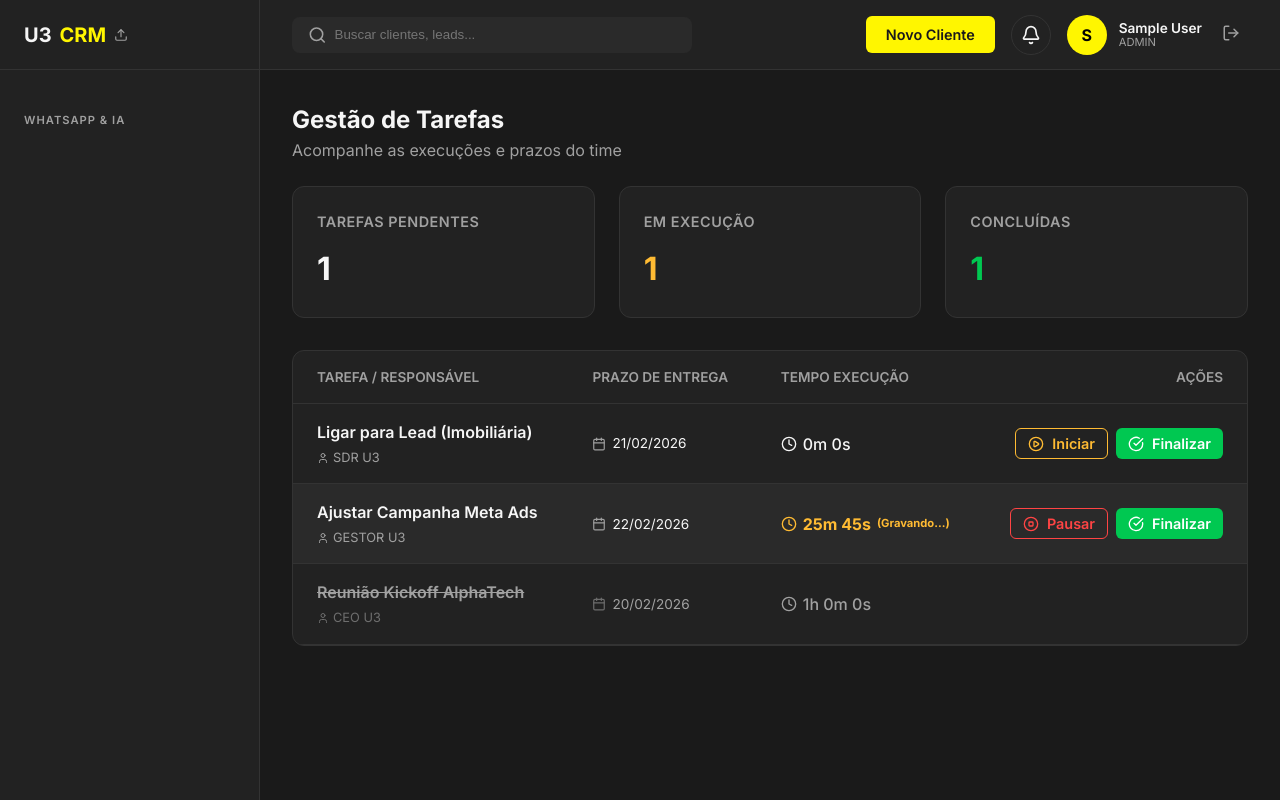
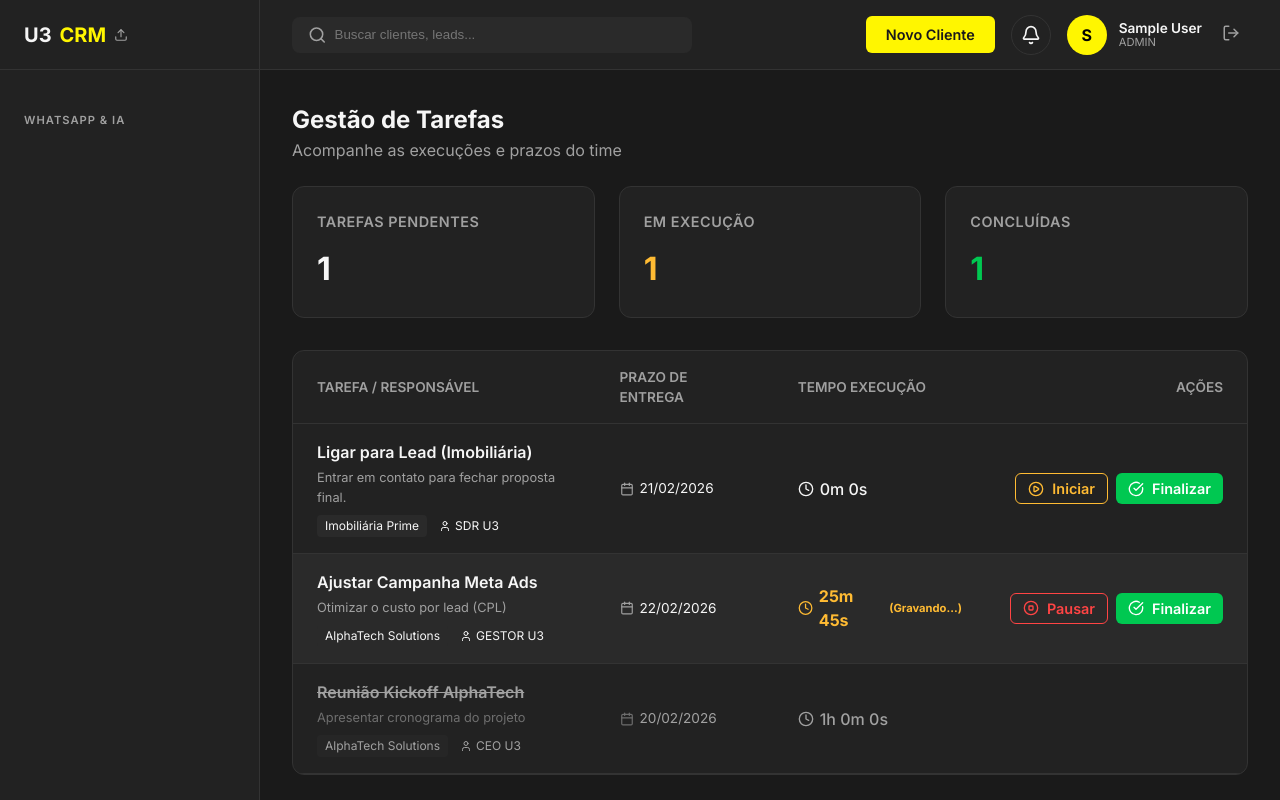
Before and after one commit to devu3company-stack/saas-u3company, a React (Vite) app: page /tarefas in a window 1280 px wide. Built offline with nearby package versions, Linux system fonts and the light colour scheme; sample sign-in values are in the browser's storage.

Commit message:
feat: add description and client reference fields to Tarefas module

```diff
--- a/src/pages/Tarefas.jsx
+++ b/src/pages/Tarefas.jsx
@@ -7,10 +7,12 @@ const Tarefas = () => {
 
     // Mock inicial das tarefas
     const [tarefas, setTarefas] = useState([
-        { id: 1, titulo: 'Ligar para Lead (Imobiliária)', responsavel: 'SDR U3', dataEntrega: '2026-02-21', status: 'pendente', tempoExecucao: 0, iniciadaEm: null },
-        { id: 2, titulo: 'Ajustar Campanha Meta Ads', responsavel: 'GESTOR U3', dataEntrega: '2026-02-22', status: 'em_andamento', tempoExecucao: 1540, iniciadaEm: Date.now() - 1540000 },
-        { id: 3, titulo: 'Reunião Kickoff AlphaTech', responsavel: 'CEO U3', dataEntrega: '2026-02-20', status: 'concluida', tempoExecucao: 3600, iniciadaEm: null }
+        { id: 1, titulo: 'Ligar para Lead (Imobiliária)', descricao: 'Entrar em contato para fechar proposta final.', cliente: 'Imobiliária Prime', responsavel: 'SDR U3', dataEntrega: '2026-02-21', status: 'pendente', tempoExecucao: 0, iniciadaEm: null },
+        { id: 2, titulo: 'Ajustar Campanha Meta Ads', descricao: 'Otimizar o custo por lead (CPL)', cliente: 'AlphaTech Solutions', responsavel: 'GESTOR U3', dataEntrega: '2026-02-22', status: 'em_andamento', tempoExecucao: 1540, iniciadaEm: Date.now() - 1540000 },
+        { id: 3, titulo: 'Reunião Kickoff AlphaTech', descricao: 'Apresentar cronograma do projeto', cliente: 'AlphaTech Solutions', responsavel: 'CEO U3', dataEntrega: '2026-02-20', status: 'concluida', tempoExecucao: 3600, iniciadaEm: null }
     ]);
+
+    const clientesMock = ['AlphaTech Solutions', 'Imobiliária Prime', 'Construtora Silva', 'Nenhum / Interno'];
 
     const [modalOpen, setModalOpen] = useState(false);
 
@@ -40,6 +42,8 @@ const Tarefas = () => {
         const novaTarefa = {
             id: Date.now(),
             titulo: form.titulo.value,
+            descricao: form.descricao.value,
+            cliente: form.cliente.value,
             responsavel: form.responsavel.value,
             dataEntrega: form.dataEntrega.value,
             status: 'pendente',
@@ -112,8 +116,16 @@ const Tarefas = () => {
                                     <div style={{ fontWeight: 600, textDecoration: tarefa.status === 'concluida' ? 'line-through' : 'none' }}>
                                         {tarefa.titulo}
                                     </div>
-                                    <div style={{ fontSize: '0.8rem', color: 'var(--text-muted)', display: 'flex', alignItems: 'center', gap: 4, marginTop: 4 }}>
+                                    <div style={{ fontSize: '0.8rem', color: 'var(--text-muted)', marginTop: 4 }}>
+                                        {tarefa.descricao}
+                                    </div>
+                                    <div style={{ fontSize: '0.75rem', color: 'var(--text-main)', marginTop: 8, display: 'flex', gap: 12, alignItems: 'center' }}>
+                                        <span style={{ backgroundColor: 'var(--bg-tertiary)', padding: '2px 8px', borderRadius: 4 }}>
+                                            {tarefa.cliente}
+                                        </span>
+                                        <span style={{ display: 'flex', alignItems: 'center', gap: 4 }}>
                                             <User size={12} /> {tarefa.responsavel}
+                                        </span>
                                     </div>
                                 </td>
                                 <td>
@@ -174,6 +186,19 @@ const Tarefas = () => {
                                 <input name="titulo" type="text" className="form-control" required />
                             </div>
                             <div className="form-group">
+                                <label className="form-label">Descrição</label>
+                                <textarea name="descricao" rows="2" className="form-control" required style={{ resize: 'none' }}></textarea>
+                            </div>
+                            <div className="form-group">
+                                <label className="form-label">Cliente Referente</label>
+                                <select name="cliente" className="form-control" required>
+                                    {clientesMock.map(c => (
+                                        <option key={c} value={c}>{c}</option>
+                                    ))}
+                                </select>
+                            </div>
+                            <div style={{ display: 'flex', gap: 16 }}>
+                                <div className="form-group" style={{ flex: 1 }}>
                                     <label className="form-label">Atribuir para:</label>
                                     <select name="responsavel" className="form-control" required>
                                         {USERS.filter(u => u.role !== 'cliente').map(u => (
@@ -181,12 +206,13 @@ const Tarefas = () => {
                                         ))}
                                     </select>
                                 </div>
-                            <div className="form-group">
-                                <label className="form-label">Data de Entrega</label>
+                                <div className="form-group" style={{ width: 150 }}>
+                                    <label className="form-label">Entrega</label>
                                     <input name="dataEntrega" type="date" className="form-control" required />
                                 </div>
+                            </div>
 
-                            <div style={{ display: 'flex', gap: 12, marginTop: 24, justifyContent: 'flex-end' }}>
+                            <div style={{ display: 'flex', gap: 12, marginTop: 16, justifyContent: 'flex-end' }}>
                                 <button type="button" className="btn btn-outline" onClick={() => setModalOpen(false)}>Cancelar</button>
                                 <button type="submit" className="btn btn-primary">Atribuir Tarefa</button>
                             </div>
```
Lines whose indentation alone changed are shown as unchanged.
